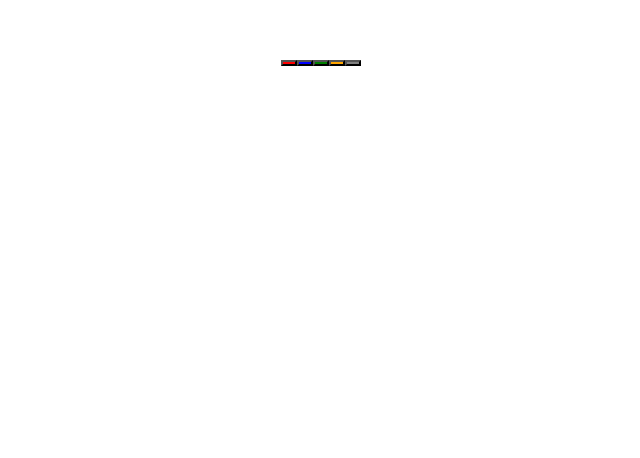
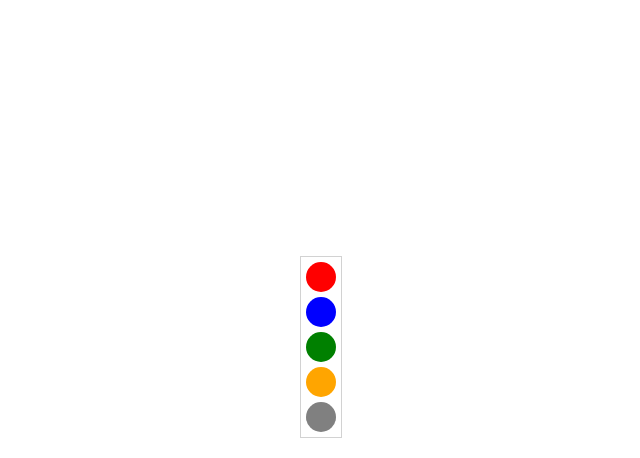
Before and after one commit to SanjeevMidda/Color-themes, a React (Create React App) app: page / in a window 1280 px wide. Shown: the part 342-800 px from the top of the page, without its empty margins (319-959 px from the left). Built offline with nearby package versions, Linux system fonts and the light colour scheme.

Commit message:
created buttons to select theme

```diff
--- a/src/App.js
+++ b/src/App.js
@@ -12,7 +12,12 @@
     <div className="App" style={{ backgroundColor: colorSelected }}>
       <div className="themeContainer">
         {colors.map((color) => {
-          return <button style={{ backgroundColor: color }}></button>;
+          return (
+            <button
+              style={{ backgroundColor: color }}
+              onClick={() => setColorSelected(color)}
+            ></button>
+          );
         })}
       </div>
     </div>
--- a/src/index.css
+++ b/src/index.css
@@ -2,11 +2,33 @@
   margin: 0px;
   font-family: Helvetica, sans-serif;
   font-weight: 300;
+  box-sizing: border-box;
+  transition: all 600ms;
 }
 
 .App {
   display: flex;
   justify-content: center;
-  align-items: center;
+  align-items: flex-end;
   height: 100dvh;
 }
+
+.themeContainer {
+  border: 1px solid rgb(210, 210, 210);
+  display: flex;
+  flex-direction: column;
+  gap: 5px;
+  padding: 5px;
+  margin-bottom: 20px;
+}
+
+button {
+  border-radius: 50%;
+  width: 30px;
+  height: 30px;
+  border: none;
+}
+
+button:hover {
+  transform: scale(1.2);
+}
```
